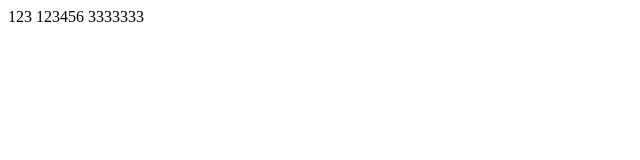
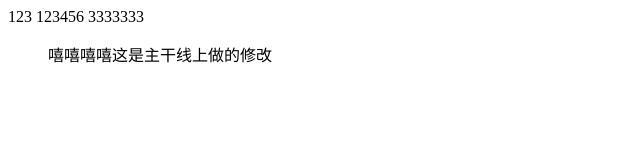
Before and after one commit to troy2312986570/git-demo, a plain HTML site: page index.html in a window 1280 px wide. Shown: the whole page, without its empty margins (0-640 px from the left). Drawn offline with Linux system fonts and the light colour scheme.

Commit message:
这是主干线上做的修改

```diff
--- a/index.html
+++ b/index.html
@@ -10,5 +10,9 @@
     123
     123456
     3333333
+
+    <ul id="ul">
+        嘻嘻嘻嘻这是主干线上做的修改
+    </ul>
 </body>
 </html>
```
